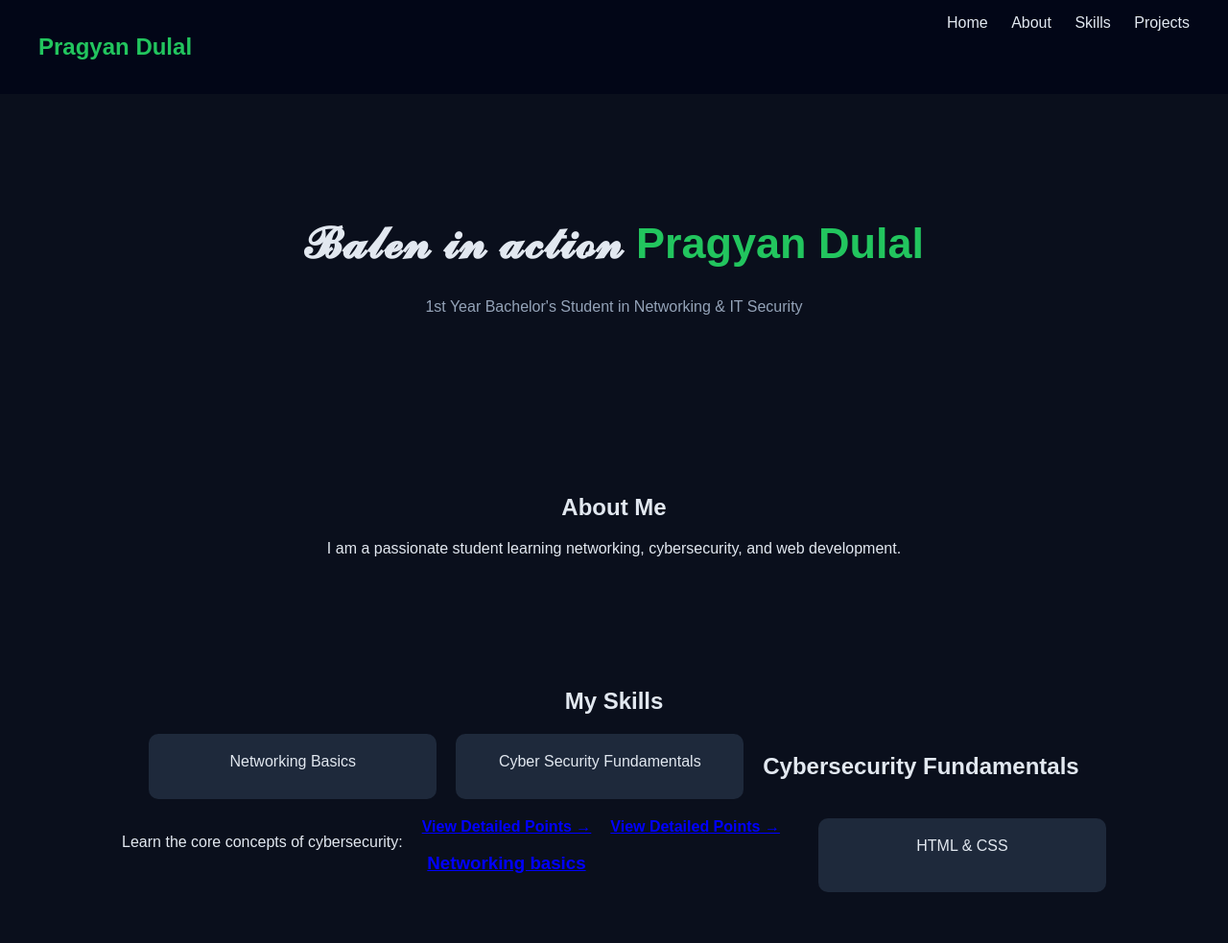
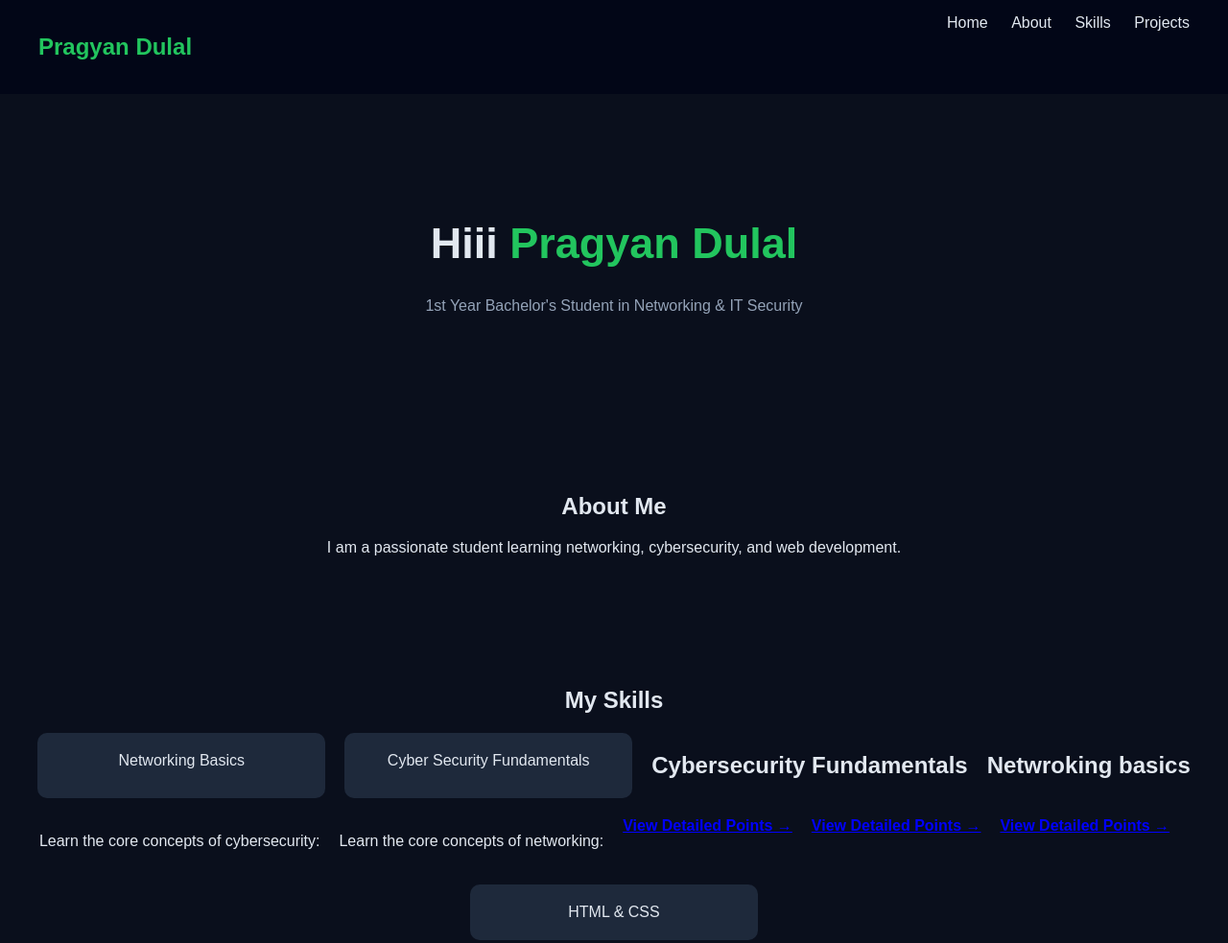
Before and after one commit to prgnzz/prgntt, a plain HTML site: page index.html in a window 1280 px wide. Shown: the top 983 px of the page at 96% size. Drawn offline with Linux system fonts and the light colour scheme.

Commit message:
Update index.html
add network basics page

```diff
--- a/index.html
+++ b/index.html
@@ -98,7 +98,7 @@ footer {
 </header>
 
 <div class="hero">
-    <h1> 𝓑𝓪𝓵𝓮𝓷 𝓲𝓷 𝓪𝓬𝓽𝓲𝓸𝓷 <span>Pragyan Dulal</span></h1>
+    <h1> Hiii <span>Pragyan Dulal</span></h1>
     <p>1st Year Bachelor's Student in Networking & IT Security</p>
 </div>
 
@@ -113,11 +113,14 @@ footer {
         <div class="card">Networking Basics</div>
         <div class="card">Cyber Security Fundamentals</div>
         <h2>Cybersecurity Fundamentals</h2>
+        <h2>Netwroking basics</h2>
 <p>Learn the core concepts of cybersecurity:</p>
+<p>Learn the core concepts of networking:</p>
 <a href="cybersecurity.html" style="color: blue; font-weight: bold;">
     View Detailed Points →
+<a href="network.html" style="color: blue; font-weight: bold;">
+    View Detailed Points →
 
-    <h3>Networking basics</h3>
 <a href="network.html" style="color: blue; font-weight: bold;">
     View Detailed Points →
     <br><br> <!-- optional spacing -->
```
